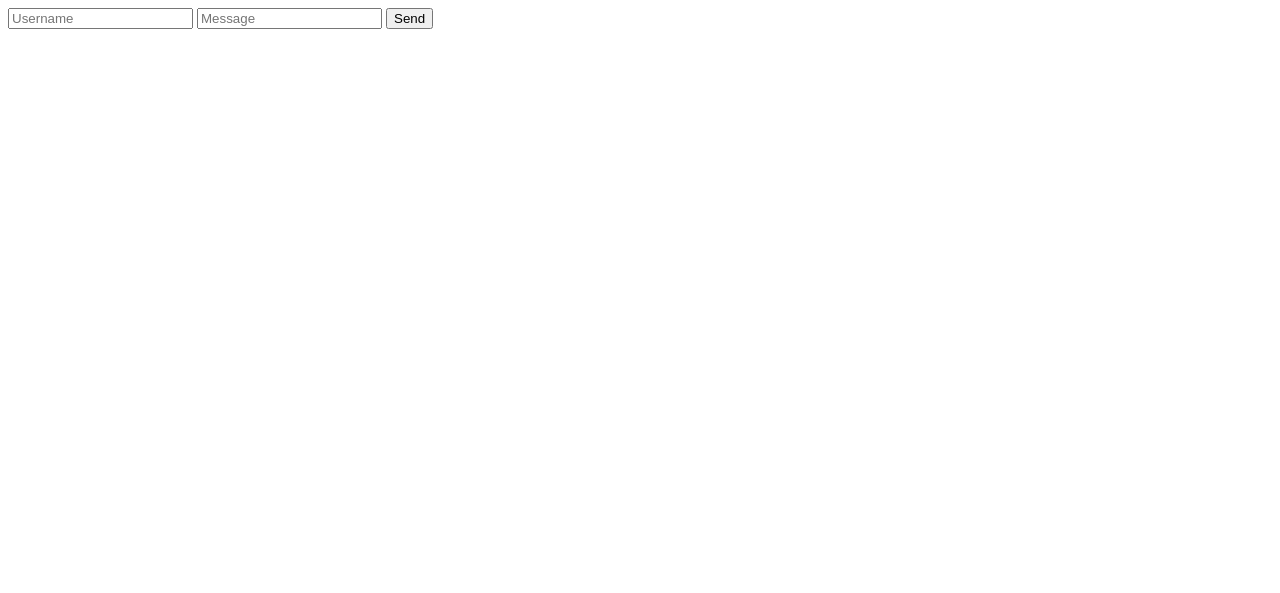
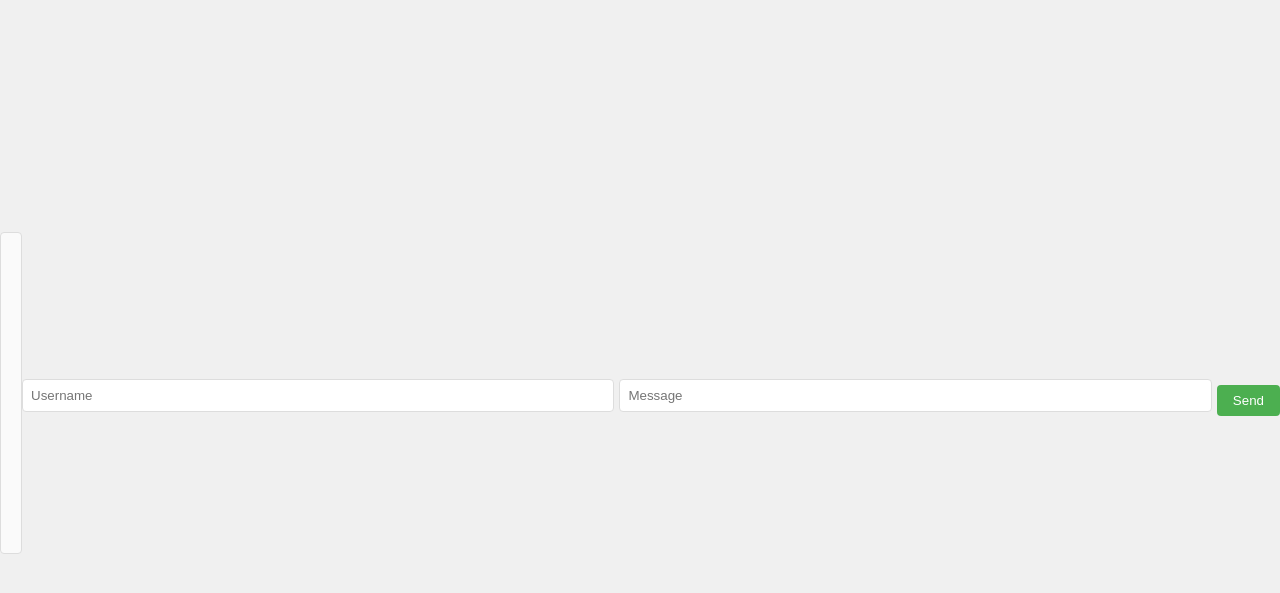
Before and after one commit to CarlosMonforteIzquierdo/Online_chat, a Flask app: page / in a window 1280 px wide. Shown: the top 593 px of the page. Run offline with Flask 3, Linux system fonts and the light colour scheme.

Commit message:
Diseño CSS básico

```diff
--- /dev/null
+++ b/static/index.css
@@ -0,0 +1,54 @@
+body {
+    font-family: Arial, sans-serif;
+    background-color: #f0f0f0;
+    display: flex;
+    justify-content: center;
+    align-items: center;
+    height: 100vh;
+    margin: 0;
+}
+
+#chat-container {
+    width: 400px;
+    background-color: #ffffff;
+    padding: 20px;
+    border-radius: 8px;
+    box-shadow: 0 4px 8px rgba(0, 0, 0, 0.2);
+}
+
+#messages {
+    height: 300px;
+    overflow-y: auto;
+    border: 1px solid #ddd;
+    padding: 10px;
+    margin-bottom: 15px;
+    background-color: #fafafa;
+    border-radius: 4px;
+}
+
+#messages p {
+    margin: 5px 0;
+}
+
+input[type="text"] {
+    width: calc(50% - 10px);
+    padding: 8px;
+    margin-right: 5px;
+    margin-bottom: 10px;
+    border: 1px solid #ddd;
+    border-radius: 4px;
+    outline: none;
+}
+button {
+    padding: 8px 16px;
+    background-color: #4CAF50;
+    color: white;
+    border: none;
+    border-radius: 4px;
+    cursor: pointer;
+    transition: background-color 0.3s;
+}
+
+button:hover {
+    background-color: #45a049;
+}
--- a/templates/index.html
+++ b/templates/index.html
@@ -4,6 +4,7 @@
     <meta charset="UTF-8">
     <meta name="viewport" content="width=device-width, initial-scale=1.0">
     <title>Online Chat</title>
+    <link rel="stylesheet" href="{{ url_for('static', filename='index.css')}}">
     <script src="https://cdnjs.cloudflare.com/ajax/libs/jquery/3.7.1/jquery.min.js"></script>
     <script src="https://cdnjs.cloudflare.com/ajax/libs/socket.io/4.8.1/socket.io.js"></script>
 </head>
```
Also changed, not shown: main.py (line endings or trailing spaces).
